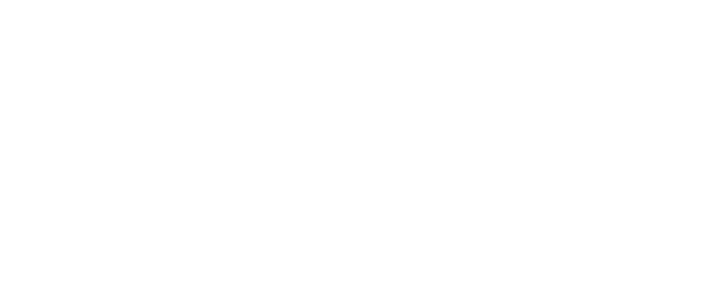
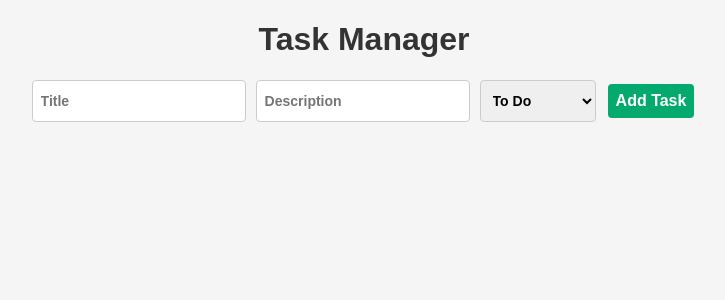
Before and after one commit to pranilveer/Task-List-Manager, a React (Create React App) app: page / in a window 1280 px wide. Shown: the top 300 px of the page, without its empty margins (276-1001 px from the left). Built offline with nearby package versions, Linux system fonts and the light colour scheme.

Commit message:
Task Form Added

```diff
--- a/package.json
+++ b/package.json
@@ -3,10 +3,13 @@
   "version": "0.1.0",
   "private": true,
   "dependencies": {
+    "axios": "^1.7.9",
     "cra-template": "1.2.0",
     "react": "^19.0.0",
     "react-dom": "^19.0.0",
-    "react-scripts": "5.0.1"
+    "react-scripts": "5.0.1",
+    "react-toastify": "^10.0.6",
+    "tabulator-tables": "^6.3.0"
   },
   "scripts": {
     "start": "react-scripts start",
--- a/src/App.css
+++ b/src/App.css
@@ -0,0 +1,20 @@
+body {
+    font-family: Arial, sans-serif;
+    margin: 0;
+    padding: 0;
+    background-color: #f5f5f5;
+}
+
+.app {
+    max-width: 800px;
+    margin: 20px auto;
+    padding: 20px;
+    background: white;
+    border-radius: 8px;
+    box-shadow: 0 2px 10px rgba(0, 0, 0, 0.1);
+}
+
+h1 {
+    text-align: center;
+    color: #333;
+}
--- a/src/App.js
+++ b/src/App.js
@@ -1,9 +1,21 @@
+import react, { useState } from 'react';
+import AddTaskForm from './components/AddTaskForm/AddTaskForm';
+import { ToastContainer, toast } from "react-toastify";
+import "react-toastify/dist/ReactToastify.css";
 import './App.css';
 
-function App() {
+const App = () => {
+  const [tasks, setTasks] = useState([]);
+
+  const addTask = (newtask) => {
+    setTasks([...tasks, { ...newtask, id: tasks.length + 1 }]);
+    toast.success("Task Added!");
+  }
   return (
     <div className="App">
-
+      <h1>Task Manager</h1>
+      <AddTaskForm addTask={addTask} />
+      <ToastContainer />
     </div>
   );
 }
--- /dev/null
+++ b/src/components/AddTaskForm/AddTaskForm.css
@@ -0,0 +1,48 @@
+.form-container{
+    font-family: Arial, sans-serif;
+    display: flex;
+    justify-content: space-evenly;
+}
+
+.add-task-form {
+    display: flex;
+    gap: 10px;
+    margin-bottom: 20px;
+}
+
+.add-task-form input,
+.add-task-form select,
+.add-task-form button {
+    padding: 8px;
+    border: 1px solid #ccc;
+    border-radius: 4px;
+    font-size: 14px;
+    font-weight: 600;
+}
+
+.add-task-form input,
+.add-task-form select{
+    padding: 2px 8px;
+    border: 1px solid #ccc;
+}
+
+.add-task-form button{
+    cursor: pointer;
+    background-color: #04AA6D;
+    border: none;
+    color: white;
+    /* padding: 15px 32px; */
+    text-align: center;
+    text-decoration: none;
+    font-size: 16px;
+    font-weight: 600;
+    margin: 4px 2px;
+    -webkit-transition-duration: 0.4s;
+    transition-duration: 0.4s;
+}
+
+.add-task-form button:hover{
+    background-color: #04AA6D;
+    border-color: black;
+    box-shadow: 0 12px 16px 0 rgba(0,0,0,0.24),0 17px 50px 0 rgba(0,0,0,0.19);
+}
--- /dev/null
+++ b/src/components/AddTaskForm/AddTaskForm.jsx
@@ -0,0 +1,47 @@
+import React, { useState } from "react";
+import "./AddTaskForm.css";
+
+const AddTaskForm = ({addTask}) => {
+  const [title, setTitle] = useState("");
+  const [description, setDescription] = useState("");
+  const [status, setStatus] = useState("To Do");
+
+  const handleSubmit = (e) => {
+    e.preventDefault();
+    if (!title) {
+      return alert("Title is required!");
+    }
+    addTask({ title, description, status });
+    setTitle("");
+    setDescription("");
+    setStatus("To Do");
+  };
+
+  return (
+    <div className="form-container">
+      <form className="add-task-form" onSubmit={handleSubmit}>
+        <input
+          type="text"
+          placeholder="Title"
+          value={title}
+          onChange={(e) => setTitle(e.target.value)}
+          required
+        />
+        <input
+          type="text"
+          placeholder="Description"
+          value={description}
+          onChange={(e) => setDescription(e.target.value)}
+        />
+        <select value={status} onChange={(e) => setStatus(e.target.value)}>
+          <option value="To Do">To Do</option>
+          <option value="In Progress">In Progress</option>
+          <option value="Done">Done</option>
+        </select>
+        <button type="submit">Add Task</button>
+      </form>
+    </div>
+  );
+};
+
+export default AddTaskForm;
```
Also changed, not shown: 1 other file (tests, documents, lock files or other folders).
